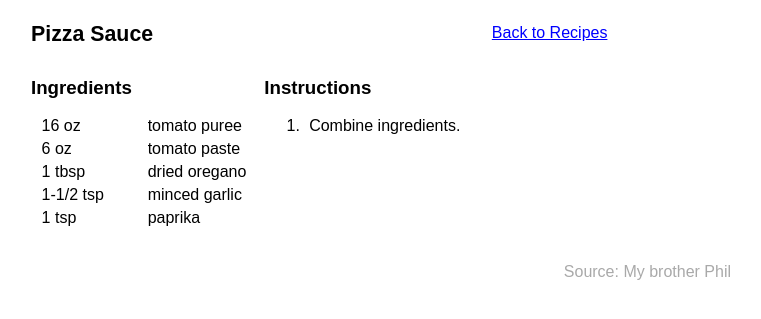
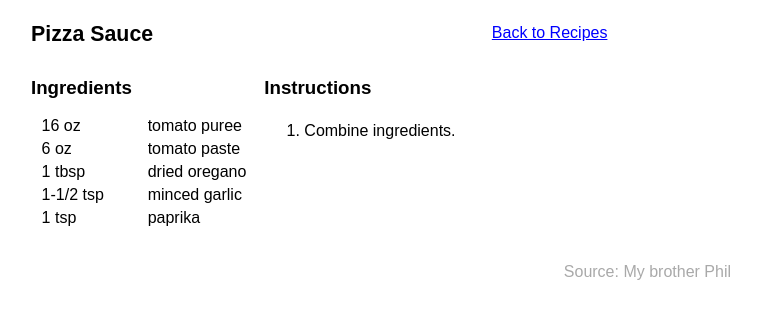
Before and after one commit to prplecake/jrgnsn.net, a Jekyll site: the page built from _recipes/pizza_sauce.md, in a window 1280 px wide. Shown: the top 319 px of the page, without its empty margins (259-1020 px from the left). Built offline with Jekyll 4.4.1, drawn with Linux system fonts in a browser that asks for light colours.

Commit message:
Fixed CSS for recipie direction lists

```diff
--- a/css/recipe.css
+++ b/css/recipe.css
@@ -44,7 +44,7 @@ header {
 }
 
 .directions li {
-    padding: 0 0.3em;
+    padding: 0.3em 0;
 }
 
 @media (max-width: 500px) {
```
